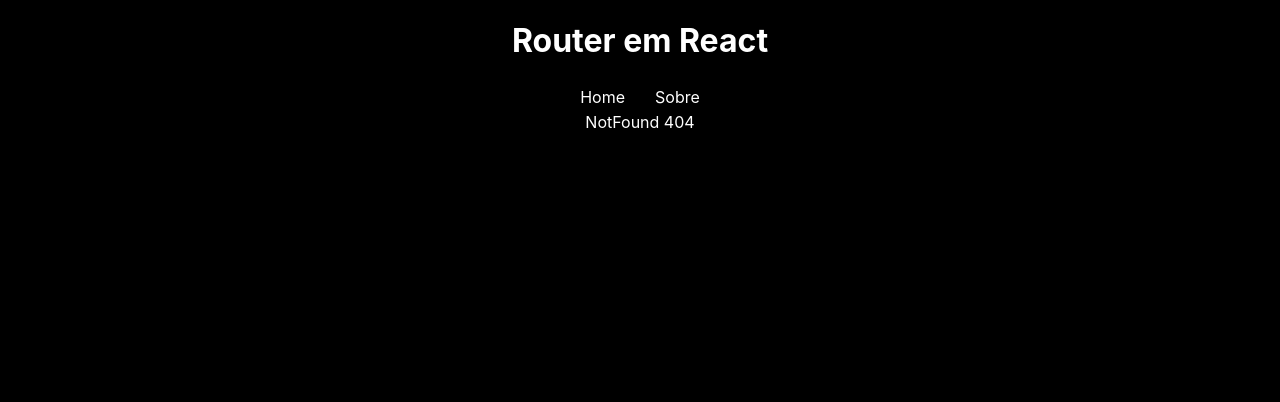
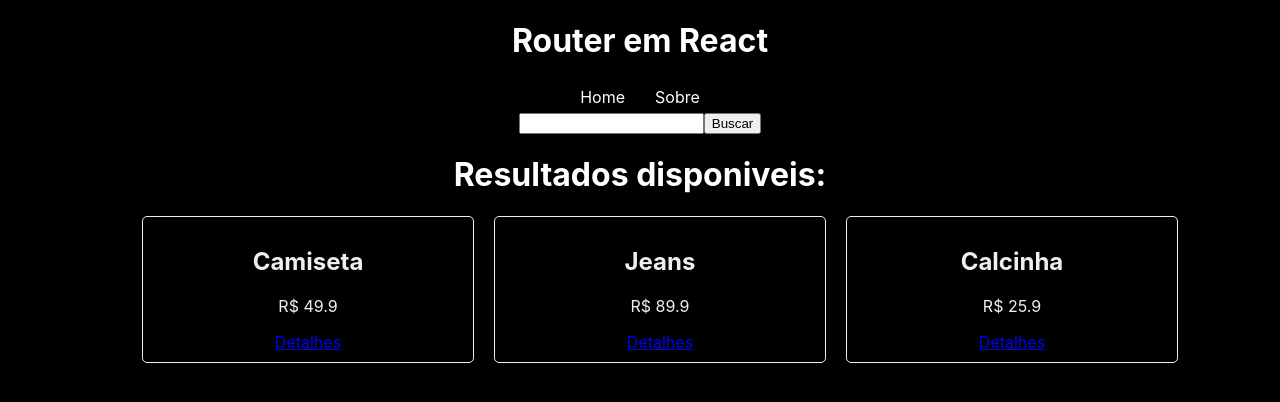
Before and after one commit to japajow/reactrouter, a React (Create React App) app: page /search in a window 1280 px wide. Before the commit this address had no page. Shown: the top 402 px of the page. Built offline with nearby package versions, Linux system fonts and the light colour scheme; data requests are answered from the project's data file.

Commit message:
Search Params

```diff
--- a/src/App.js
+++ b/src/App.js
@@ -6,6 +6,8 @@
 import { About } from "./pages/About/About";
 import { Home } from "./pages/Home/Home";
 import { Product } from "./pages/Product/Product";
+import { SearchForm } from "./components/SearchForm/SearchForm";
+import { Search } from "./pages/Search/Search";
 
 function App() {
   return (
@@ -13,11 +15,13 @@
       <h1>Router em React</h1>
       <BrowserRouter>
         <Navbar />
+        <SearchForm />
         <Routes>
           <Route path="/" element={<Home />} />
           <Route path="/about" element={<About />} />
           <Route path="/products/:id/info" element={<Info />} />
           <Route path="/products/:id" element={<Product />} />
+          <Route path="/search" element={<Search />} />
           <Route path="*" element={<NotFound />} />
         </Routes>
       </BrowserRouter>
--- a/src/components/Navbar/Navbar.js
+++ b/src/components/Navbar/Navbar.js
@@ -1,13 +1,13 @@
 import React from "react";
-import { Link, NavLink } from "react-router-dom";
+import { NavLink } from "react-router-dom";
+import "./Navbar.css";
 
-import "./Navbar.css";
 
 export const Navbar = () => {
   return <nav>
       {/* <Link to={'/'}>Home</Link>
       <Link to={'/about'}>Sobre</Link> */}
-      <NavLink to={'/'} className={({isActive}) => isActive ? 'ativo': 'nao-ativo'}>Home</NavLink>
+      <NavLink to={'/'} className={({isActive}) => isActive ? 'active': 'nao-ativo'}>Home</NavLink>
       <NavLink to={'/about'}>Sobre</NavLink>
   </nav>;
 };
--- /dev/null
+++ b/src/components/SearchForm/SearchForm.js
@@ -0,0 +1,23 @@
+import { useNavigate } from "react-router-dom";
+import { useState } from "react";
+
+import "./SearchForm.css";
+
+export const SearchForm = () => {
+    const navigate = useNavigate()
+    const [query,setQuery] = useState()
+
+    const handleSubmit = (e) => {
+        e.preventDefault();
+
+        navigate("/search?q="+ query)
+    }
+
+
+  return (
+        <form onSubmit={handleSubmit}>
+            <input type="text" onChange={e=> setQuery(e.target.value)} />
+            <input type="submit" value="Buscar" />
+        </form>
+  )
+};
--- /dev/null
+++ b/src/pages/Search/Search.js
@@ -0,0 +1,28 @@
+import React from "react";
+import { useSearchParams, Link } from "react-router-dom";
+import { useFetch } from "../../hooks/useFetch";
+
+import "./Search.css";
+
+export const Search = () => {
+  const [searchParams] = useSearchParams();
+  const url = "http://localhost:3000/products?" + searchParams;
+  const { data: product, error, httpConfig, loading } = useFetch(url);
+
+  return (
+    <>
+      <h1>Resultados disponiveis: </h1>
+      {error && <p>{error}</p>}
+      <ul className="products">
+        {product &&
+          product.map((product) => (
+            <li key={product.id}>
+              <h2>{product.name}</h2>
+              <p>R$ {product.price}</p>
+              <Link to={`/products/${product.id}`}>Detalhes</Link>
+            </li>
+          ))}
+      </ul>
+    </>
+  );
+};
```
Also changed, not shown: src/components/SearchForm/SearchForm.css (added), src/pages/Search/Search.css (added), 1 other file (tests, documents, lock files or other folders).
